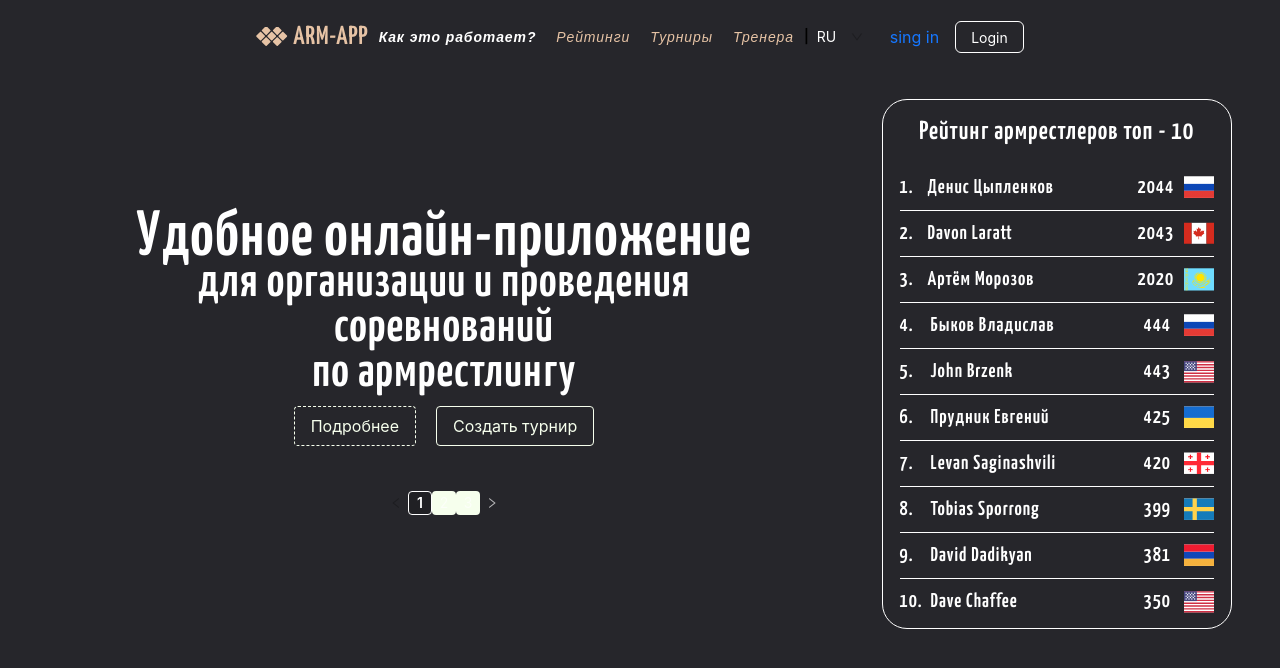
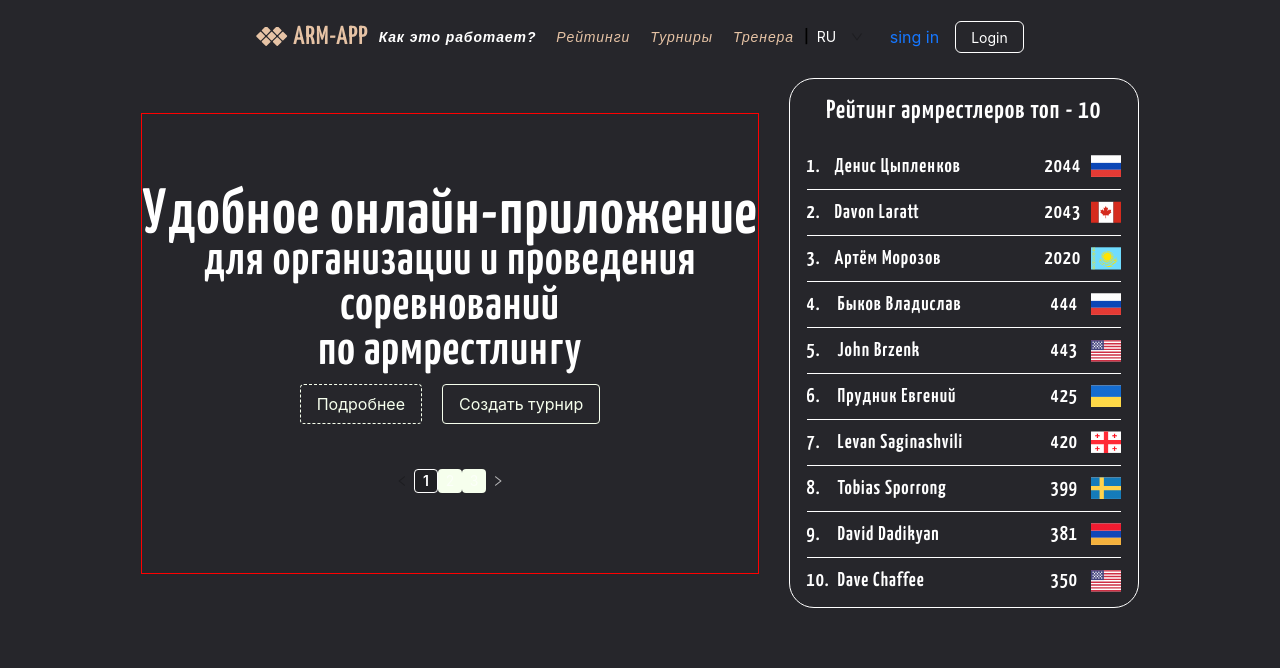
Before and after one commit to Sktro/armProject, a React (Create React App) app: page /#/ in a window 1280 px wide. Shown: the top 668 px of the page. Built offline with nearby package versions, Linux system fonts and the light colour scheme; a web font is replaced by a local one.

Commit message:
Changing styles

```diff
--- a/src/components/mainContent/content/Content.module.css
+++ b/src/components/mainContent/content/Content.module.css
@@ -1,5 +1,6 @@
 .content {
-    padding: 138px 100px 134px 88px;
+    border: 1px solid red;
+    padding: 80px 0;
     display: flex;
     flex-direction: column;
     align-items: center;
```
